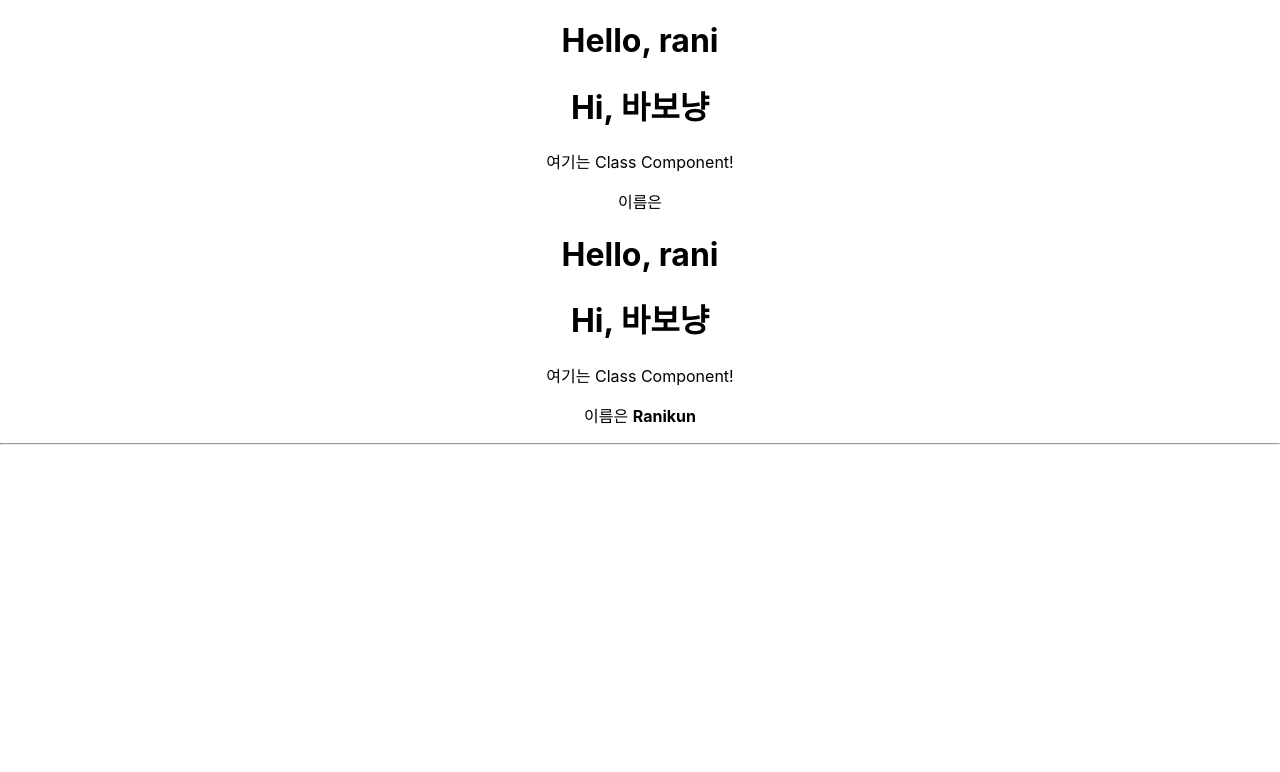
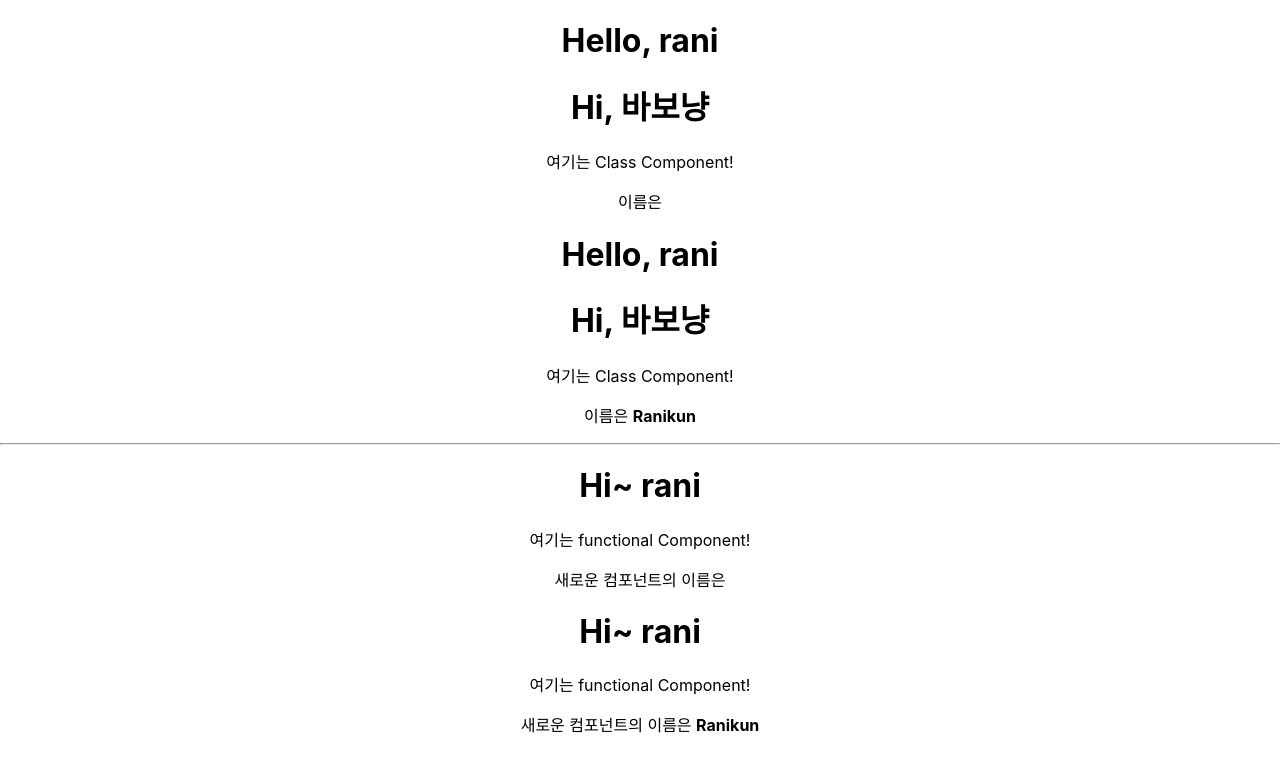
Before and after one commit to FullStack-SeSAC/React, a React (Create React App) app in the folder 24-props/: page / in a window 1280 px wide. Shown: the top 772 px of the page. Built offline with nearby package versions, Linux system fonts and the light colour scheme.

Commit message:
FunctionComponent

```diff
--- a/24-props/src/App.js
+++ b/24-props/src/App.js
@@ -10,6 +10,9 @@ function App() {
       <ClassComponent name='Ranikun' />
       <hr />
 
+
+      <FunctionComponent />
+      <FunctionComponent name = 'Ranikun' />
     </div>
   );
 }
--- /dev/null
+++ b/24-props/src/FunctionComponent.js
@@ -0,0 +1,25 @@
+import React from 'react';
+// 함수형
+// 직관적으로 함수 이름 만들고, 보여줄 HTML 요소 return 문에 작성
+// 화살표 함수(함수 표현식)로 작성해도 되고, 함수 선언문으로 작성해도 된다
+
+const FunctionComponent = (props) => {
+    console.log('function props ->', props);
+    const {name} = props;
+    const teacher = 'rani';
+
+    return (
+        <>
+            <h1>Hi~ {teacher}</h1>
+            <p>여기는 functional Component!</p>
+            {/* props 사용 시 */}
+
+            <p>
+                {/* 새로운 컴포넌트의 이름은 <b>{porps.name}</b> */}
+            </p>
+            <p>새로운 컴포넌트의 이름은 <b>{name}</b></p>
+        </>
+    )
+}
+
+export default FunctionComponent;
```
